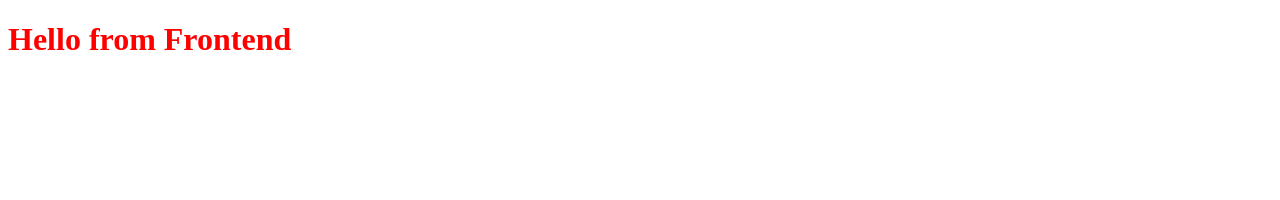
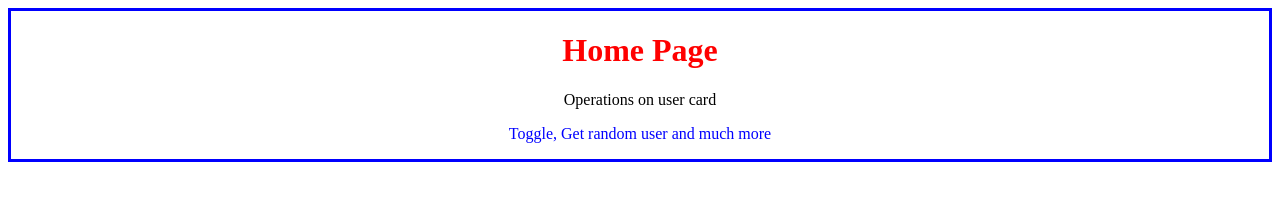
Before and after one commit to HarikaReddy-0/samplebootcamp, a website: page frontend/index.html in a window 1280 px wide. Drawn offline with Linux system fonts and the light colour scheme.

Commit message:
Update frontend HTML and CSS

```diff
--- a/frontend/index.css
+++ b/frontend/index.css
@@ -1,3 +1,19 @@
-h1{
+h1 {
     color: red;
+    text-align: center;
 }
+
+h2 {
+    text-align: center;
+    color: black;
+}
+#home-intro{
+    text-align: center;
+    border: 3px solid blue;
+}
+#home-intro:hover{
+    background-color: burlywood;
+}
+#p2{
+    color: blue;
+}
--- a/frontend/index.html
+++ b/frontend/index.html
@@ -1,15 +1,19 @@
 <!DOCTYPE html>
-<html>
+<html lang="en">
 <head>
-    <title>Frontend</title>
-
-    <!-- Link CSS -->
+    <meta charset="UTF-8">
+    <meta name="viewport" content="width=device-width, initial-scale=1.0">
+    <title>Document</title>
     <link rel="stylesheet" href="index.css">
 </head>
+
 <body>
-    <h1>Hello from Frontend</h1>
+    <div id="home-intro">
+        <h1>Home Page</h1>
+        <p id="p1">Operations on user card</p>
+        <p id="p2">Toggle, Get random user and much more</p>
+    </div>
 
-    <!-- Link JavaScript -->
     <script src="index.js"></script>
 </body>
 </html>
```
